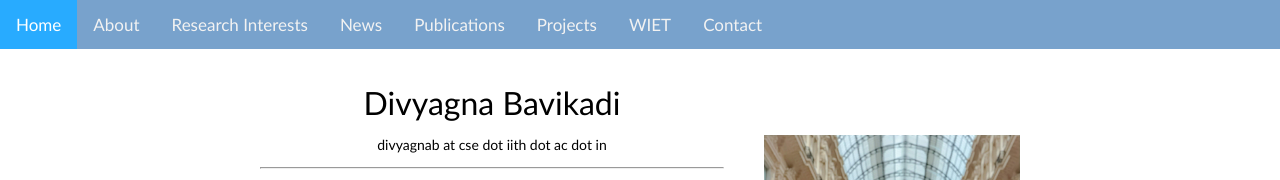
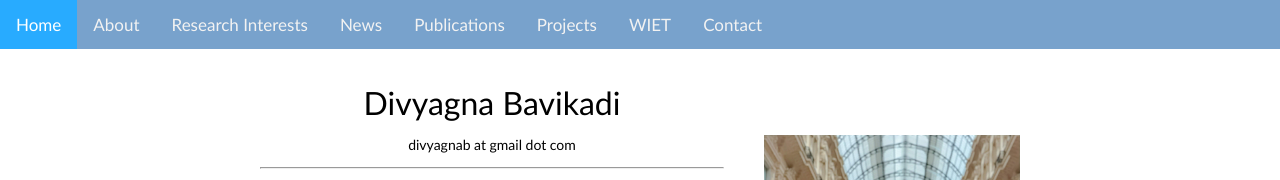
Before and after one commit to DivyagnaB/home, a plain HTML site: page index.html in a window 1280 px wide. Shown: the top 180 px of the page. Drawn offline with Linux system fonts and the light colour scheme.

Commit message:
Update index.html

```diff
--- a/index.html
+++ b/index.html
@@ -70,7 +70,7 @@ body {
             <td style="padding:2.5%;width:63%;vertical-align:middle">
               <p style="text-align:center">
                 <name>Divyagna Bavikadi</name>
-		      <p style="text-align:center">divyagnab at cse dot iith dot ac dot in</p>
+		      <p style="text-align:center">divyagnab at gmail dot com</p>
               </p>
 		    <hr>
               <p>I am pursuing Integrated Masters of Technology in Information Communication Technology (Final year) at the School of Engineering,<a href="https://www.cuk.ac.in/#/home"> Central University of Karnataka</a>.
```
